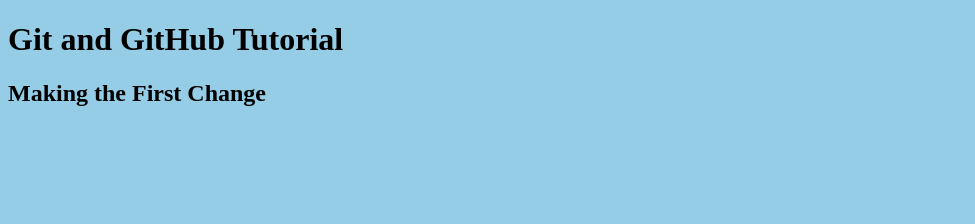
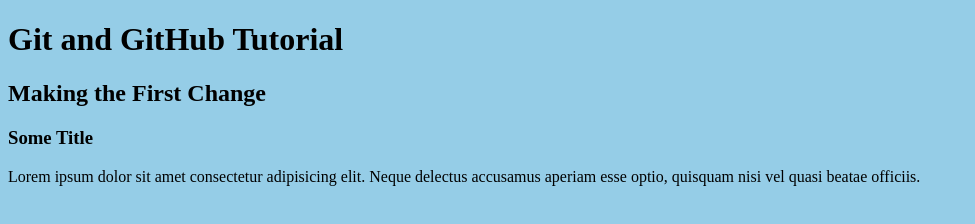
Before and after one commit to vladdpotapov/Git-Tutorial, a plain HTML site: page index.html in a window 1280 px wide. Shown: the whole page, without its empty margins (0-975 px from the left). Drawn offline with Linux system fonts and the light colour scheme.

Commit message:
Adding the third title and a paragraph

```diff
--- a/index.html
+++ b/index.html
@@ -10,5 +10,8 @@
 <body>
     <h1>Git and GitHub Tutorial</h1>
     <h2>Making the First Change</h2>
+    <h3>Some Title</h3>
+    <p>Lorem ipsum dolor sit amet consectetur adipisicing elit.
+        Neque delectus accusamus aperiam esse optio, quisquam nisi vel quasi beatae officiis.</p>
 </body>
 </html>
```
